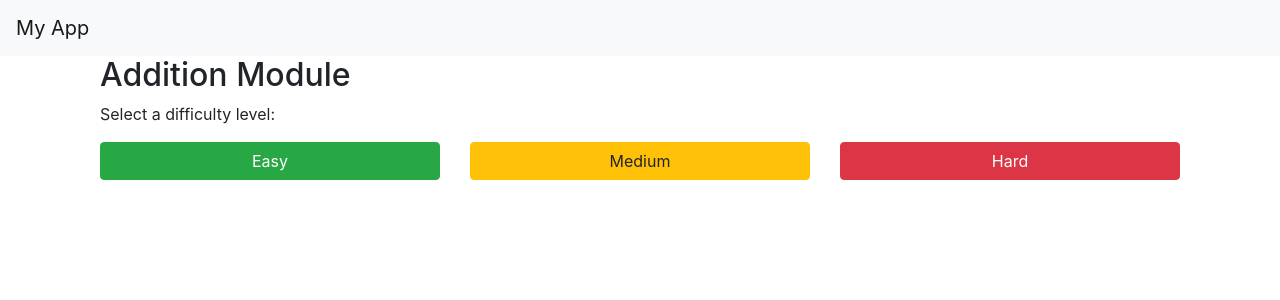
After one commit to michaeljoseph1357/mental_math_app, a Flask app: page /module/addition in a window 1280 px wide. The commit adds this page. Shown: the top 300 px of the page. Run offline with Flask 3, Linux system fonts and the light colour scheme; the visitor is signed in with stand-in values (Sample User, id 1); some libraries are stand-ins or nearby versions.

Commit message:
Added routes and templates for Addition, Subtraction, Multiplication, and Division modules

```diff
--- a/app/routes.py
+++ b/app/routes.py
@@ -13,7 +13,7 @@ def load_user(user_id):
 @app.route('/')
 def home():
     if current_user.is_authenticated:
-        return redirect(url_for('dashboard'))
+        return redirect(url_for('landing'))
     return render_template('index.html')
 
 
@@ -27,7 +27,7 @@ def register():
         db.session.commit()
         login_user(new_user)
         flash('Your account has been created! You are now logged in.', 'success')
-        return redirect(url_for('dashboard'))
+        return redirect(url_for('landing'))
 
     return render_template('register.html', form=form)
 
@@ -59,3 +59,53 @@ def dashboard():
 @login_required
 def landing():
     return render_template('landing.html')
+
+@app.route('/module/<module_name>')
+@login_required
+def module_selection(module_name):
+    if module_name in ['addition', 'subtraction', 'multiplication', 'division']:
+        return render_template(f'modules/{module_name}_module.html', module_name=module_name)
+    else:
+        flash('Invalid module selected.', 'danger')
+        return redirect(url_for('landing'))
+
+
+@app.route('/addition_game/<difficulty>')
+@login_required
+def start_addition_game(difficulty):
+    if difficulty not in ['easy', 'medium', 'hard']:
+        flash('Invalid difficulty level selected.', 'danger')
+        return redirect(url_for('module_selection', module_name='addition'))
+
+    # Initial game setup can go here
+    return render_template('games/addition_game.html', difficulty=difficulty)
+
+@app.route('/subtraction_game/<difficulty>')
+@login_required
+def start_subtraction_game(difficulty):
+    if difficulty not in ['easy', 'medium', 'hard']:
+        flash('Invalid difficulty level selected.', 'danger')
+        return redirect(url_for('module_selection', module_name='subtraction'))
+
+    # Initial game setup for subtraction can go here
+    return render_template('games/subtraction_game.html', difficulty=difficulty)
+
+@app.route('/multiplication_game/<difficulty>')
+@login_required
+def start_multiplication_game(difficulty):
+    if difficulty not in ['easy', 'medium', 'hard']:
+        flash('Invalid difficulty level selected.', 'danger')
+        return redirect(url_for('module_selection', module_name='multiplication'))
+
+    # Initial game setup for multiplication can go here
+    return render_template('games/multiplication_game.html', difficulty=difficulty)
+
+@app.route('/division_game/<difficulty>')
+@login_required
+def start_division_game(difficulty):
+    if difficulty not in ['easy', 'medium', 'hard']:
+        flash('Invalid difficulty level selected.', 'danger')
+        return redirect(url_for('module_selection', module_name='division'))
+
+    # Initial game setup for division can go here
+    return render_template('games/division_game.html', difficulty=difficulty)
--- a/app/templates/base.html
+++ b/app/templates/base.html
@@ -8,7 +8,7 @@
   </head>
   <body>
     <nav class="navbar navbar-expand-lg navbar-light bg-light">
-      <a class="navbar-brand" href="#">My App</a>
+      <a class="navbar-brand" href="{{ url_for('home') }}">My App</a>
     </nav>
 
      <!-- Flash messages -->
--- /dev/null
+++ b/app/templates/modules/addition_module.html
@@ -0,0 +1,25 @@
+{% extends "base.html" %}
+
+{% block content %}
+<div class="container">
+    <h2>Addition Module</h2>
+    <p>Select a difficulty level:</p>
+    <div class="row">
+        <div class="col-md-4">
+            <a href="{{ url_for('start_addition_game', difficulty='easy') }}" class="btn btn-success btn-block">
+                <span class="fa fa-star"></span> Easy
+            </a>
+        </div>
+        <div class="col-md-4">
+            <a href="{{ url_for('start_addition_game', difficulty='medium') }}" class="btn btn-warning btn-block">
+                <span class="fa fa-star"></span><span class="fa fa-star"></span> Medium
+            </a>
+        </div>
+        <div class="col-md-4">
+            <a href="{{ url_for('start_addition_game', difficulty='hard') }}" class="btn btn-danger btn-block">
+                <span class="fa fa-star"></span><span class="fa fa-star"></span><span class="fa fa-star"></span> Hard
+            </a>
+        </div>
+    </div>
+</div>
+{% endblock %}
```
Also changed, not shown: app/templates/landing.html (+4 -5 lines), app/templates/modules/division_module.html (added, +25 -0 lines), app/templates/modules/multiplication_module.html (added, +25 -0 lines), app/templates/modules/subtraction_module.html (added, +25 -0 lines), 1 other file.
